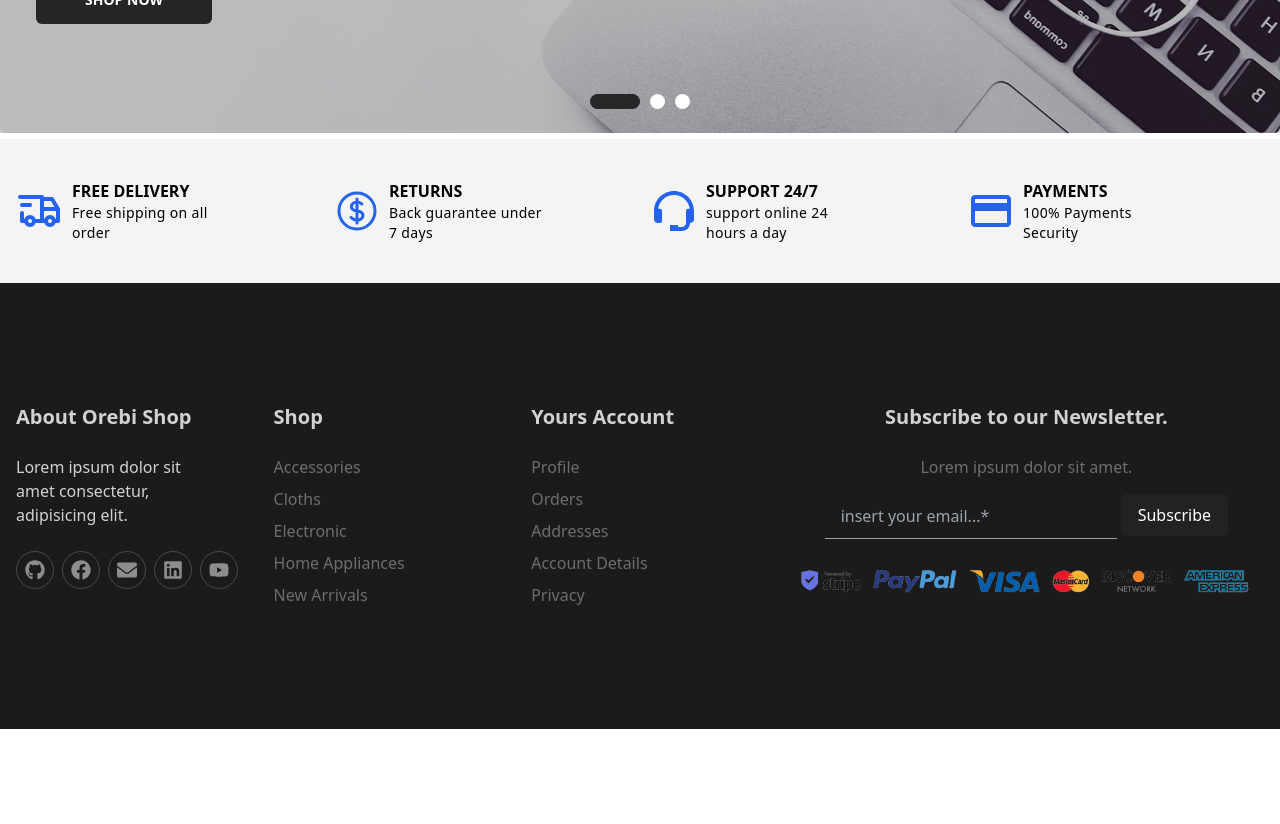
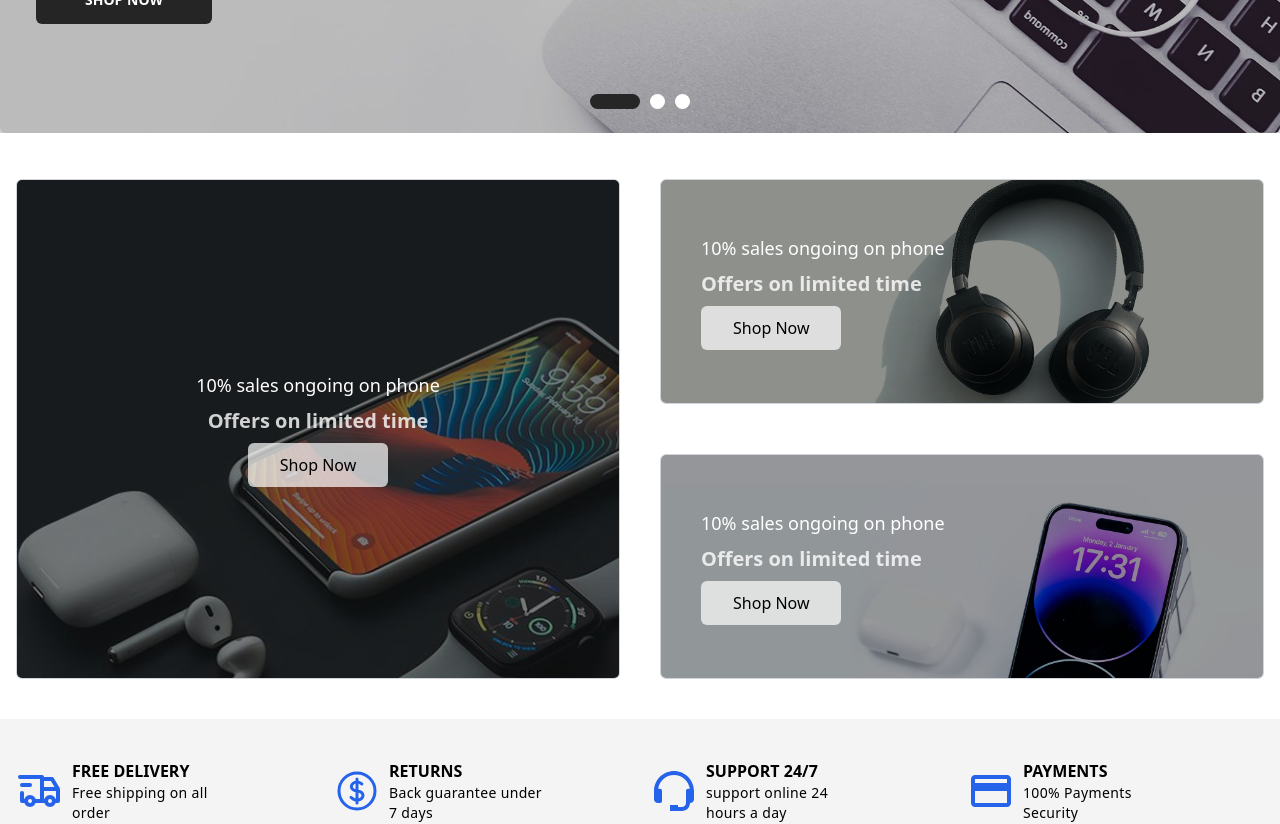
Before and after one commit to raihan51674/mern-orebi, a React (Vite) app in the folder client/: page / in a window 1280 px wide. Shown: the part 440-1264 px from the top of the page. Before the commit the page ends 1169 px from the top, so only its background shows below. Built offline with nearby package versions, Linux system fonts and the light colour scheme.

Commit message:
add footer

```diff
--- a/client/src/App.jsx
+++ b/client/src/App.jsx
@@ -1,5 +1,7 @@
 
 import Banner from "./components/Banner"
+import Container from "./components/Container"
+import Sales from "./components/Sales"
 
 
 
@@ -10,8 +12,10 @@
   return (
 
     <>
-    <Banner/>
+      <Banner />
+      <Container className='py-4 md:py-10'>
         {/* sales */}
+        <Sales />
 
         {/* new arraival */}
 
@@ -20,6 +24,7 @@
         {/* product of the year */}
 
         {/* special offer */}
+      </Container>
 
     </>
   )
--- a/client/src/components/Footer.jsx
+++ b/client/src/components/Footer.jsx
@@ -68,12 +68,12 @@
           <div className='my-3'>
 
             <div className='flex items-center gap-1'>
-              <input type="text" placeholder='insert your email...*' className='text-white border-b w-full h-12 border-gray-400 bg-transparent px-4 text-lg placeholder:text-base outline-none'/>
+              <input type="text" placeholder='insert your email ...*' className='text-white border-b w-full h-12 border-gray-400 bg-transparent px-4 text-lg placeholder:text-base outline-none'/>
               <button className='px-4 py-2 bg-primary/70 border border-transparent hover:border-gray-500 duration-300 rounded-md text-white'>Subscribe</button>
             </div>
 
           </div>
-          <img src={paymentCard} alt="" />
+          <img  src={paymentCard} alt="" />
         </div>
       </Container>
     </div>
--- /dev/null
+++ b/client/src/components/Sales.jsx
@@ -0,0 +1,43 @@
+import React from 'react'
+import { saleImgOne, saleImgThree, saleImgTwo } from '../assets/images'
+import { Link } from 'react-router-dom'
+
+const Sales = () => {
+    return (
+        <div className='w-full h-auto md:h-[500px] flex flex-col md:flex-row justify-between gap-10 items-center'>
+            <div className='w-full md:w-1/2 h-[150px] md:h-full border rounded-md border-gray-300 overflow-hidden relative group'>
+                <img src={saleImgOne} alt="salesImage" className='w-full h-full object-cover group-hover:scale-110 duration-500 ease-in-out' />
+                <div className='absolute w-full h-full top-0 left-0 bg-black/40 text-white/80 flex items-center md:justify-center'>
+                    <div className='flex flex-col md:items-center gap-2 p-10'>
+                        <p className='text-sm md:text-lg font-medium text-white'>10% sales ongoing on phone</p>
+                        <p className='text-sm md:text-xl font-semibold'>Offers on limited time</p>
+                        <Link to='/shop' className='bg-white/70 text-black px-8 py-2.5 rounded-md hover:bg-white duration-300 font-medium'>Shop Now</Link>
+
+                    </div>
+                </div>
+            </div>
+            <div className='w-full md:w-1/2 h-full flex flex-col justify-between gap-10 md:gap-0'>
+                <div className='w-full h-[250px] md:h-[45%] border rounded-md border-gray-300 overflow-hidden relative group'><img src={saleImgTwo} alt="salesImage" className='w-full h-full object-cover group-hover:scale-110 duration-500 ease-in-out' />
+                    <div className='absolute w-full h-full top-0 left-0 bg-black/40 text-white/80 flex items-center '>
+                        <div className='flex flex-col items-start gap-2 p-10'>
+                            <p className='text-sm md:text-lg font-medium text-white'>10% sales ongoing on phone</p>
+                            <p className='text-sm md:text-xl font-semibold'>Offers on limited time</p>
+                            <Link to='/shop' className='bg-white/70 text-black px-8 py-2.5 rounded-md hover:bg-white duration-300 font-medium'>Shop Now</Link>
+
+                        </div>
+                    </div></div>
+                <div className='w-full h-[250px] md:h-[45%] border rounded-md border-gray-300 overflow-hidden relative group'><img src={saleImgThree} alt="SalesImage" className='w-full h-full object-cover group-hover:scale-110 duration-500 ease-in-out' />
+                    <div className='absolute w-full h-full top-0 left-0 bg-black/40 text-white/80 flex items-center '>
+                        <div className='flex flex-col items-start gap-2 p-10'>
+                            <p className='text-sm md:text-lg font-medium text-white'>10% sales ongoing on phone</p>
+                            <p className='text-sm md:text-xl font-semibold'>Offers on limited time</p>
+                            <Link to='/shop' className='bg-white/70 text-black px-8 py-2.5 rounded-md hover:bg-white duration-300 font-medium'>Shop Now</Link>
+
+                        </div>
+                    </div></div>
+            </div>
+        </div>
+    )
+}
+
+export default Sales
```
Lines whose indentation alone changed are shown as unchanged.
